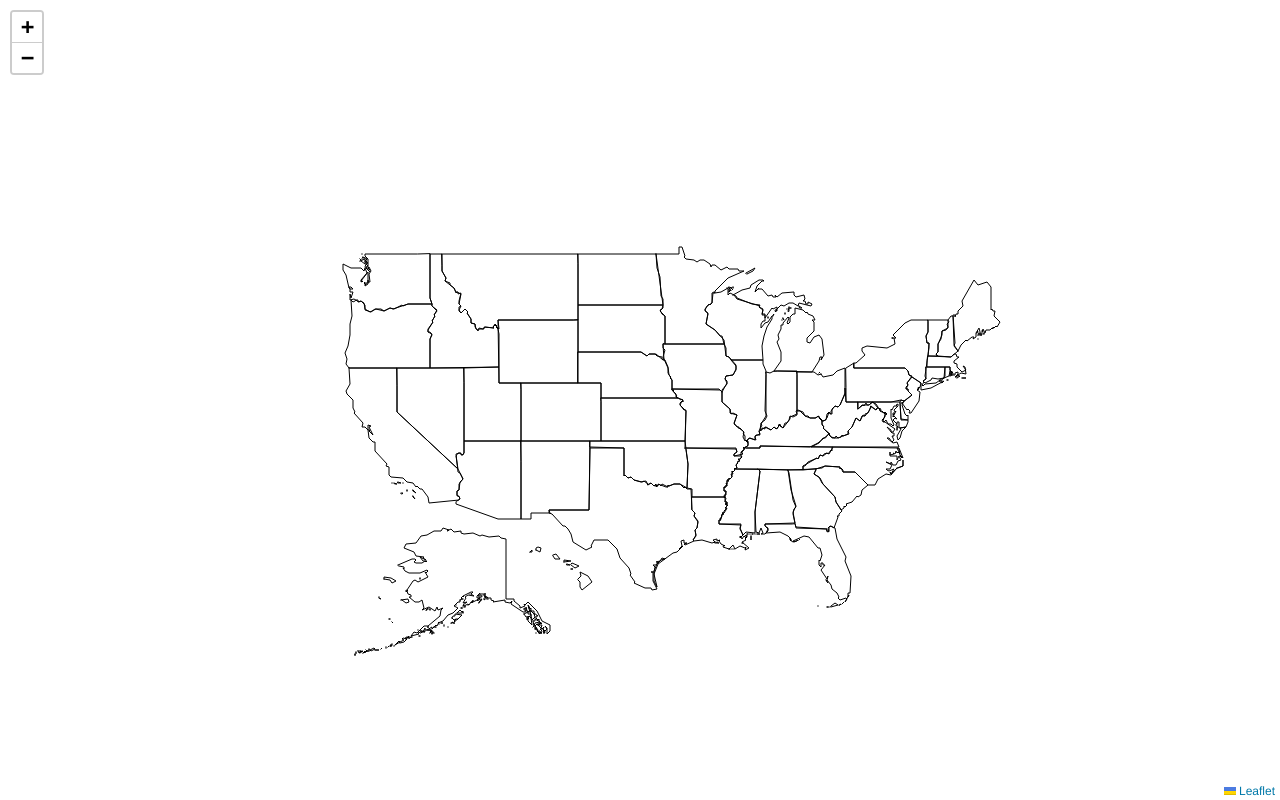
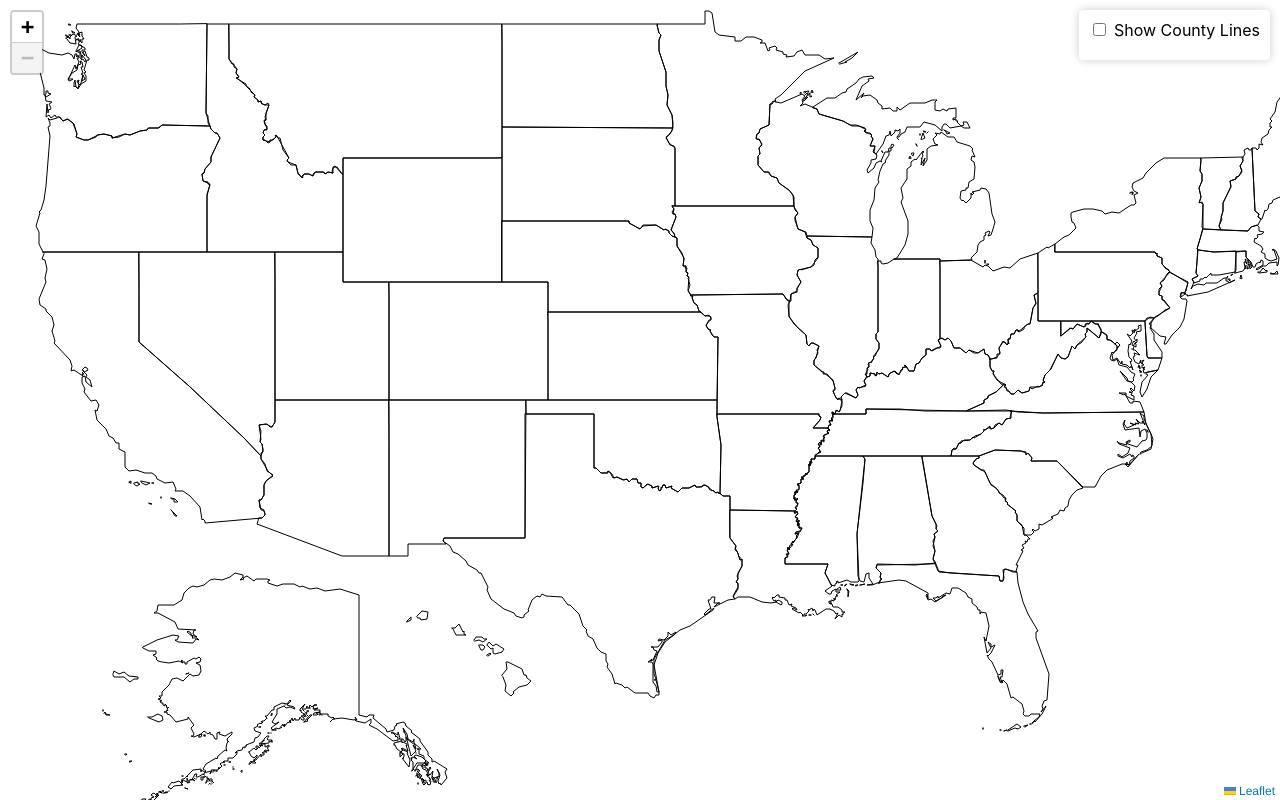
Before and after one commit to beardedjohnwick/AIDataViz, a React (Create React App) app in the folder MapData/frontend/: page / in a window 1280 px wide. Built offline with nearby package versions, Linux system fonts and the light colour scheme.

Commit message:
Update frontend map components

```diff
--- a/MapData/frontend/src/components/CountyLayers.js
+++ b/MapData/frontend/src/components/CountyLayers.js
@@ -1,13 +1,52 @@
 import React from 'react';
-import { GeoJSON } from 'react-leaflet';
+import { GeoJSON, useMap } from 'react-leaflet';
 
-function CountyLayers({ data }) {
+function CountyLayers({ data, onCountySelected }) {
+  // Get access to the map instance
+  const map = useMap();
+
   // Style for county boundaries
   const countyStyle = {
     color: '#666',
     weight: 0.5,
     opacity: 1,
     fillOpacity: 0
+  };
+
+  // Function to handle hover events
+  const onEachFeature = (feature, layer) => {
+    layer.on({
+      mouseover: (e) => {
+        const layer = e.target;
+        layer.setStyle({
+          fillOpacity: 0.3,
+          fillColor: '#cccccc'
+        });
+      },
+      mouseout: (e) => {
+        const layer = e.target;
+        layer.setStyle({
+          fillOpacity: 0,
+          fillColor: '#ffffff'
+        });
+      },
+      click: (e) => {
+        // Get the bounds of the clicked county
+        const bounds = e.target.getBounds();
+
+        // Zoom to the bounds of the county with some padding
+        map.fitBounds(bounds, {
+          padding: [20, 20],
+          maxZoom: 10,
+          animate: true
+        });
+
+        // Notify parent that a county has been selected
+        if (onCountySelected) {
+          onCountySelected(true, feature.properties.name);
+        }
+      }
+    });
   };
 
   if (!data) {
@@ -18,6 +57,7 @@ function CountyLayers({ data }) {
     <GeoJSON
       data={data}
       style={countyStyle}
+      onEachFeature={onEachFeature}
     />
   );
 }
--- a/MapData/frontend/src/components/MapComponent.js
+++ b/MapData/frontend/src/components/MapComponent.js
@@ -1,19 +1,32 @@
-import React, { useState, useEffect } from 'react';
-import { MapContainer, TileLayer, GeoJSON, useMapEvents } from 'react-leaflet';
+import React, { useState, useEffect, useRef } from 'react';
+import { MapContainer, TileLayer, useMapEvents } from 'react-leaflet';
 // Import TopoJSON data
 import statesTopoJSON from '../data/us-states.json';
 import countiesTopoJSON from '../data/us-counties.json';
 // Import conversion utilities
 import { convertTopoToGeoStates, convertTopoToGeoCounties } from '../data/geoUtils';
+// Import layer components
+import StateLayers from './StateLayers';
+import CountyLayers from './CountyLayers';
 
-// Component to handle zoom events and control county visibility
-function ZoomHandler({ setShowCounties }) {
+// Component to handle zoom events
+function ZoomHandler({ setZoomLevel }) {
   const mapEvents = useMapEvents({
     zoomend: () => {
       const currentZoom = mapEvents.getZoom();
-      setShowCounties(currentZoom >= 6);
+      setZoomLevel(currentZoom);
     }
   });
+
+  return null;
+}
+
+// Component to handle map reference and reset view
+function MapController({ mapRef, defaultCenter, defaultZoom }) {
+  const map = useMapEvents({});
+
+  // Store the map reference
+  mapRef.current = map;
 
   return null;
 }
@@ -21,28 +34,54 @@ function ZoomHandler({ setShowCounties }) {
 function MapComponent() {
   const [statesData, setStatesData] = useState(null);
   const [countiesData, setCountiesData] = useState(null);
-  const [showCounties, setShowCounties] = useState(false);
+  const [zoomLevel, setZoomLevel] = useState(4);
+  const [countyToggle, setCountyToggle] = useState(false);
   const [loading, setLoading] = useState(true);
   const [error, setError] = useState(null);
+  const [stateSelected, setStateSelected] = useState(false);
+  const [selectedStateName, setSelectedStateName] = useState(null);
+  const [countySelected, setCountySelected] = useState(false);
+  const [selectedCountyName, setSelectedCountyName] = useState(null);
+
+  // Reference to the map instance
+  const mapRef = useRef(null);
+
+  // Counties are shown based only on toggle state, not zoom level
+  const showCounties = countyToggle;
 
   // Center of contiguous US
-  const center = [39.8283, -98.5795];
-  const zoom = 4;
+  const center = [37, -98];
+  const zoom = 5;
 
-  // Style for state boundaries
-  const stateStyle = {
-    color: '#000',
-    weight: 1,
-    opacity: 1,
-    fillOpacity: 0
+  // Toggle county visibility
+  const handleCountyToggle = () => {
+    setCountyToggle(!countyToggle);
   };
 
-  // Style for county boundaries
-  const countyStyle = {
-    color: '#666',
-    weight: 0.5,
-    opacity: 1,
-    fillOpacity: 0
+  // Handle state selection
+  const handleStateSelected = (selected, stateName) => {
+    setStateSelected(selected);
+    setSelectedStateName(stateName);
+    // Reset county selection when selecting a state
+    setCountySelected(false);
+    setSelectedCountyName(null);
+  };
+
+  // Handle county selection
+  const handleCountySelected = (selected, countyName) => {
+    setCountySelected(selected);
+    setSelectedCountyName(countyName);
+  };
+
+  // Reset map to default view
+  const resetMapView = () => {
+    if (mapRef.current) {
+      mapRef.current.setView(center, zoom);
+      setStateSelected(false);
+      setSelectedStateName(null);
+      setCountySelected(false);
+      setSelectedCountyName(null);
+    }
   };
 
   useEffect(() => {
@@ -70,7 +109,49 @@ function MapComponent() {
   }
 
   return (
-    <div style={{ height: '100vh', width: '100%' }}>
+    <div style={{ height: '100vh', width: '100%', position: 'relative' }}>
+      {/* Control panel */}
+      <div style={{
+        position: 'absolute',
+        top: '10px',
+        right: '10px',
+        zIndex: 1000,
+        backgroundColor: 'white',
+        padding: '10px',
+        borderRadius: '4px',
+        boxShadow: '0 0 10px rgba(0,0,0,0.2)'
+      }}>
+        <div style={{ marginBottom: '10px' }}>
+          <label>
+            <input
+              type="checkbox"
+              checked={countyToggle}
+              onChange={handleCountyToggle}
+            />
+            {' '}Show County Lines
+          </label>
+        </div>
+
+        {/* Reset button - shown when a state or county is selected */}
+        {(stateSelected || countySelected) && (
+          <button
+            onClick={resetMapView}
+            style={{
+              padding: '5px 10px',
+              backgroundColor: '#4285f4',
+              color: 'white',
+              border: 'none',
+              borderRadius: '4px',
+              cursor: 'pointer',
+              display: 'block',
+              width: '100%'
+            }}
+          >
+            Reset Map View
+          </button>
+        )}
+      </div>
+
       <MapContainer
         center={center}
         zoom={zoom}
@@ -79,25 +160,19 @@ function MapComponent() {
         doubleClickZoom={true}
         scrollWheelZoom={true}
         dragging={true}
+        minZoom={5}
       >
-        {/* Render states GeoJSON */}
-        {statesData && (
-          <GeoJSON
-            data={statesData}
-            style={stateStyle}
-          />
-        )}
+        {/* Render states using StateLayers component */}
+        {statesData && <StateLayers data={statesData} onStateSelected={handleStateSelected} />}
 
-        {/* Render counties GeoJSON only when zoomed in */}
-        {showCounties && countiesData && (
-          <GeoJSON
-            data={countiesData}
-            style={countyStyle}
-          />
-        )}
+        {/* Render counties using CountyLayers component */}
+        {showCounties && countiesData && <CountyLayers data={countiesData} onCountySelected={handleCountySelected} />}
 
         {/* Component to handle zoom events */}
-        <ZoomHandler setShowCounties={setShowCounties} />
+        <ZoomHandler setZoomLevel={setZoomLevel} />
+
+        {/* Component to handle map reference */}
+        <MapController mapRef={mapRef} defaultCenter={center} defaultZoom={zoom} />
       </MapContainer>
     </div>
   );
--- a/MapData/frontend/src/components/StateLayers.js
+++ b/MapData/frontend/src/components/StateLayers.js
@@ -1,13 +1,52 @@
 import React from 'react';
-import { GeoJSON } from 'react-leaflet';
+import { GeoJSON, useMap } from 'react-leaflet';
 
-function StateLayers({ data }) {
+function StateLayers({ data, onStateSelected }) {
+  // Get access to the map instance
+  const map = useMap();
+
   // Style for state boundaries
   const stateStyle = {
     color: '#000',
     weight: 1,
     opacity: 1,
     fillOpacity: 0
+  };
+
+  // Function to handle hover and click events
+  const onEachFeature = (feature, layer) => {
+    layer.on({
+      mouseover: (e) => {
+        const layer = e.target;
+        layer.setStyle({
+          fillOpacity: 0.3,
+          fillColor: '#cccccc'
+        });
+      },
+      mouseout: (e) => {
+        const layer = e.target;
+        layer.setStyle({
+          fillOpacity: 0,
+          fillColor: '#ffffff'
+        });
+      },
+      click: (e) => {
+        // Get the bounds of the clicked state
+        const bounds = e.target.getBounds();
+
+        // Zoom to the bounds of the state with some padding
+        map.fitBounds(bounds, {
+          padding: [20, 20],
+          maxZoom: 8,
+          animate: true
+        });
+
+        // Notify parent that a state has been selected
+        if (onStateSelected) {
+          onStateSelected(true, feature.properties.name);
+        }
+      }
+    });
   };
 
   if (!data) {
@@ -18,6 +57,7 @@ function StateLayers({ data }) {
     <GeoJSON
       data={data}
       style={stateStyle}
+      onEachFeature={onEachFeature}
     />
   );
 }
```
